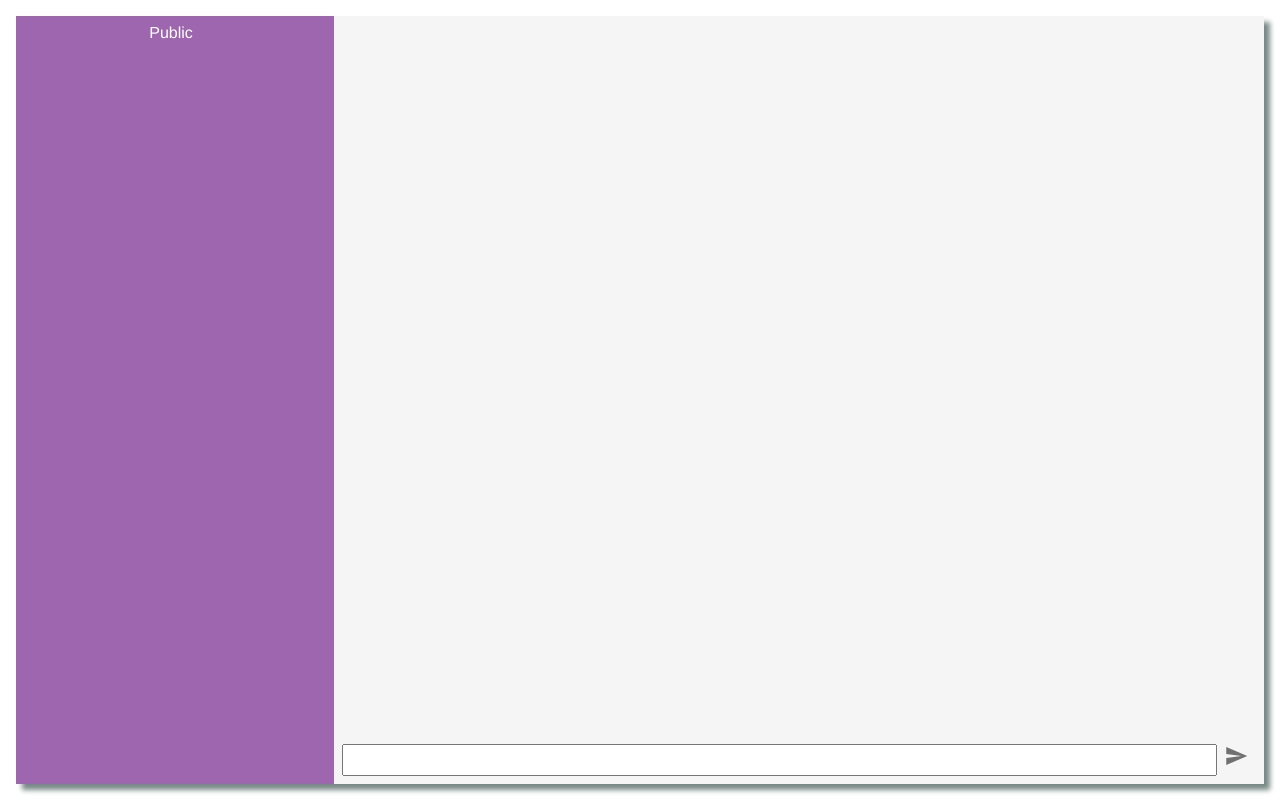
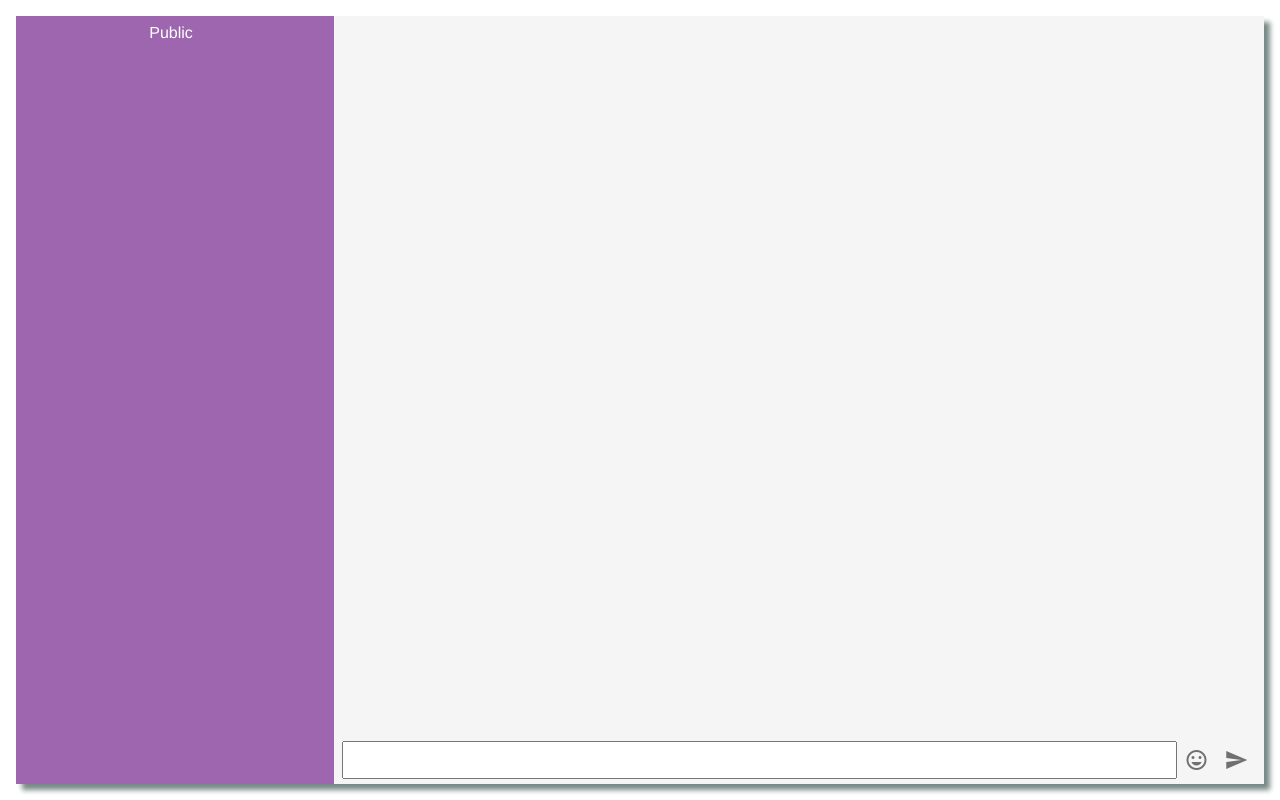
Before and after one commit to Prjoel/Chapp, a React (Create React App) app in the folder client/: page / in a window 1280 px wide. Both pictures are taken after typing "Sample" into the empty fields and a click on the button "get in". Built offline with nearby package versions, Linux system fonts and the light colour scheme.

Commit message:
adding emojis in ChatPanel

```diff
--- a/client/package.json
+++ b/client/package.json
@@ -6,6 +6,7 @@
     "@testing-library/jest-dom": "^5.11.6",
     "@testing-library/react": "^11.2.2",
     "@testing-library/user-event": "^12.6.0",
+    "emoji-picker-react": "^3.2.4",
     "react": "^17.0.1",
     "react-dom": "^17.0.1",
     "react-scripts": "4.0.1",
--- a/client/src/components/App.js
+++ b/client/src/components/App.js
@@ -15,9 +15,6 @@ function App() {
   const [displayChatPanel, setDisplayChatPanel] = useState(false);
   const [currentUser, setCurrentUser] = useState({});
   const [currentChat, setCurrentChat] = useState({ room: "public" });
-
-
-  console.error("----- App component rendered. ", displayChatPanel);
 
   useEffect(lookForUser, []);
 
@@ -96,7 +93,9 @@ function App() {
   }
 
   function getUser(user) {
-    setCurrentChat({ room: user.socketId })
+    if(user.socketId === socket.id) {//blocks action if user is the same that uses
+      return 0
+    } else setCurrentChat({ room: user.socketId });
   }
   return (
     <div className="App">
--- a/client/src/components/chatPanel/chatPanel.css
+++ b/client/src/components/chatPanel/chatPanel.css
@@ -15,10 +15,12 @@
   right: 0;
   display: flex;
   justify-content: space-between;
+  align-items: center;
 }
 .new-message input {
   margin-left: 0.5rem;
-  width: calc(100% - 3rem);
+  width: calc(100% - 3rem - 3rem); /* 100% - #send-message-btn and .new-message__insert-emoji-icon  */
+  height: 100%;
 }
 #send-message-btn {
   margin-right: 0.5rem;
@@ -46,3 +48,12 @@
 .chat-panel__messages--user {
   text-align: right;
 }
+.new-message__insert-emoji-icon {
+  cursor: pointer;
+  width: 2.5rem;
+}
+.emoji-panel {
+  position: absolute;
+  bottom: 2.25rem;
+  right: 0.25rem;
+}
--- a/client/src/components/chatPanel/newMessage/newMessage.js
+++ b/client/src/components/chatPanel/newMessage/newMessage.js
@@ -1,25 +1,40 @@
 import './newMessage.css';
 import { useState } from 'react';
 import { socket } from "../../../requests/requests";
+import EmojiPicker from 'emoji-picker-react';
 
 function NewMessage(props) {
   const [newMessage, setNewMessage] = useState('');
+  const [showEmojis, setShowEmojis] = useState(false);
 
+  function onEmojiClick(e, emojiObj) {
+    setNewMessage(msg => `${msg}${emojiObj.emoji}`)
+  }
+
+  function showEmojiPanel() {
+    setShowEmojis(show => !show)
+  }
   function handleChange(e) {
     const value = e.target.value;
-    socket.emit("typing", {typing: true})
+    socket.emit("typing", { typing: true })
     setNewMessage(value);
   }
+
   function handleSubmit(e) {
     const msg = newMessage.trim();
     if ((e.key === 'Enter' || e.target.id === 'send-message-btn') && msg) {
       props.sendMessage(newMessage, props.privateMsg);
       setNewMessage('');
+      setShowEmojis(false);
     }
   }
   return (
     <div className="new-message">
       <input type="text" value={newMessage} onKeyDown={handleSubmit} onChange={handleChange} />
+      {showEmojis && <span className="emoji-panel"><EmojiPicker onEmojiClick={onEmojiClick} /></span> }
+      <span onClick={showEmojiPanel} class="material-icons md-dark new-message__insert-emoji-icon">
+        insert_emoticon
+      </span>
       <i onClick={handleSubmit} id="send-message-btn" className="material-icons md-dark">send</i>
     </div>
   );
```
Also changed, not shown: 1 other file (tests, documents, lock files or other folders).
